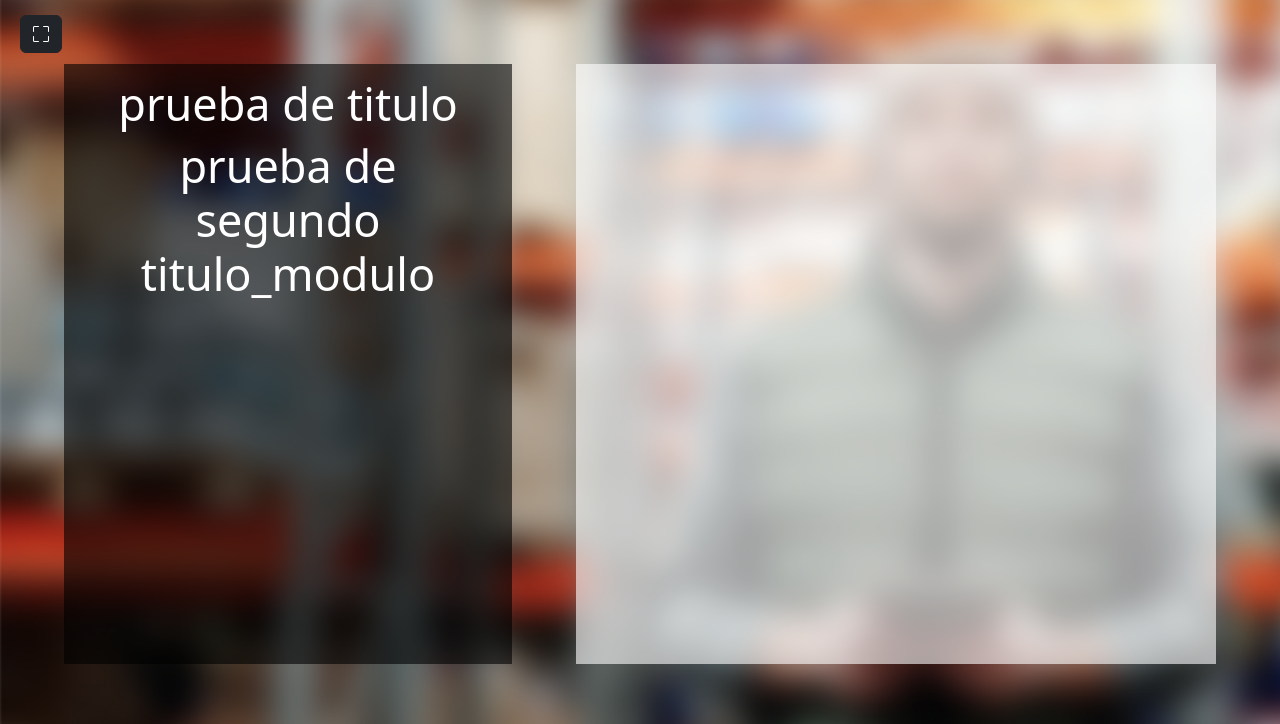
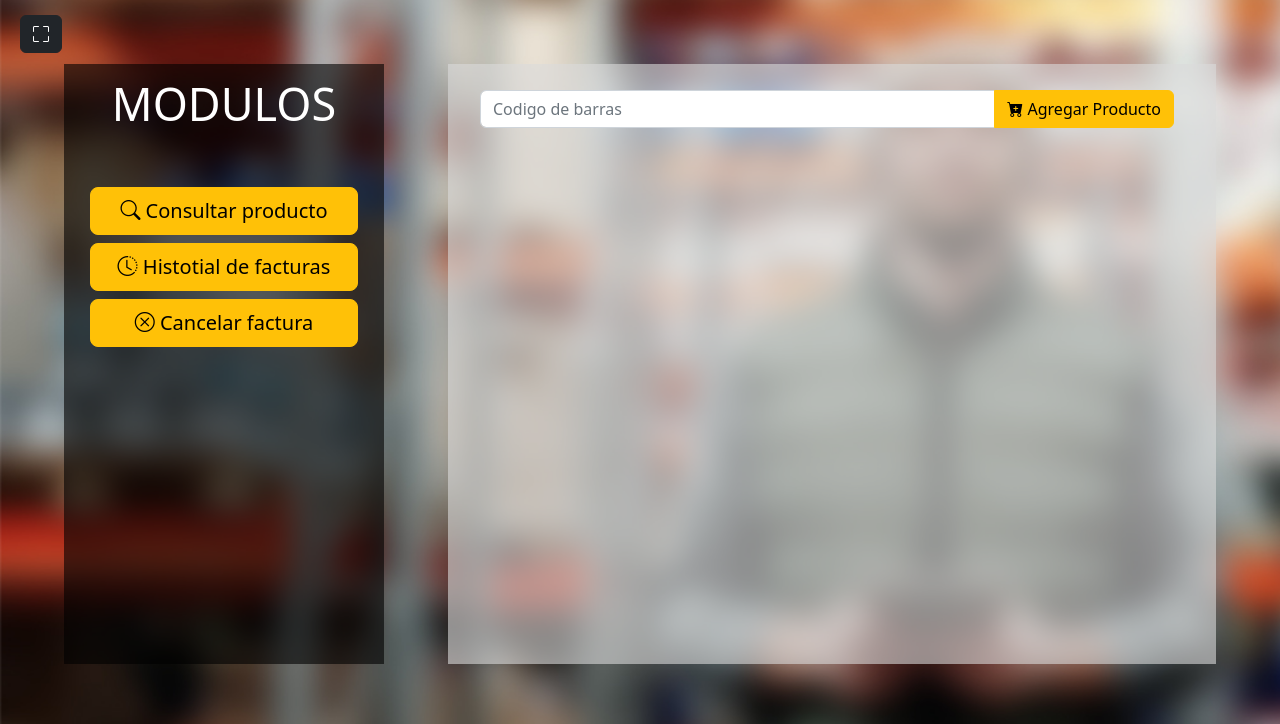
Before and after one commit to bsgaleano20/proyecto_tec_adsi, a PHP site: page /modules/vendedor/home.php in a window 1280 px wide; the page is wider, and only the part inside the window is pictured. Shown: the part 76-800 px from the top of that part. Run offline with PHP 8.4, Linux system fonts and the light colour scheme.

Commit message:
Modulo de Venta añadido

```diff
--- a/app/app_sistema_informacion/Cash_Inventory_PNF/css/main.css
+++ b/app/app_sistema_informacion/Cash_Inventory_PNF/css/main.css
@@ -49,6 +49,24 @@ a:hover{
     opacity: 0.6;
 }
 
+.cuadro_left_ventas{
+    position: absolute;
+    width: 25vw;
+    height: 75vh;
+    margin-top:5%;
+    margin-left:5vw;
+    background-color: #000000;
+    opacity: 0.6;
+}
+
+.cuadro_left_ventas_container{
+    position: absolute;
+    width: 21vw;
+    height: 70vh;
+    margin-top:6%;
+    margin-left:7vw;
+}
+
 .cuadro_left_container{
     position: absolute;
     width: 31vw;
@@ -69,11 +87,11 @@ a:hover{
 
 .cuadro_right_white{
     position: absolute;
-    width: 50vw;
+    width: 60vw;
     height: 75vh;
-    background-color: #ffffff;
+    background-color: #dadada;
     margin-top:5%;
-    margin-left: 45vw;
+    margin-left: 35vw;
     opacity: 0.6;
 }
 
@@ -83,6 +101,15 @@ a:hover{
     height: 65vh;
     margin-top:7%;
     margin-left: 47.5vw;
+    padding-right: 10px;
+}
+
+.cuadro_right_white_container{
+    position: absolute;
+    width: 55vw;
+    height: 65vh;
+    margin-top:7%;
+    margin-left: 37.5vw;
     padding-right: 10px;
 }
 
--- a/app/app_sistema_informacion/Cash_Inventory_PNF/modules/vendedor/home.php
+++ b/app/app_sistema_informacion/Cash_Inventory_PNF/modules/vendedor/home.php
@@ -93,14 +93,70 @@
             </div>
         </div>
         <div id="caja_venta">
-            <div class="cuadro_left"></div>
+            <div class="cuadro_left_ventas"></div>
             <div class="cuadro_right_white"></div>
-            <div class="cuadro_left_container">
-                <h1 class="titulo_modulo">prueba de titulo</h1>
-                <h1 class="titulo_modulo">prueba de segundo titulo_modulo</h1>
+            <div class="cuadro_left_ventas_container">
+                <h1 class="titulo_modulo">MODULOS</h1><br><br>
+
+                <div class="d-grid gap-2">
+                <!-- <div class="input-group">
+                    <input type="text" class="form-control" placeholder="Codigo de barras">
+                    <button type="button" class="btn btn-warning" id="button-addon2"><i class="bi bi-search"></i> Buscar</button>
+                </div> -->
+
+                <!-- Button modal search product-->
+                <a class="btn btn-warning btn-lg" role="button" data-bs-toggle="modal" data-bs-target="#searchProduct"><i class="bi bi-search"></i> Consultar producto</a>
+                <a class="btn btn-warning btn-lg" role="button" href="gestion_producto/gestion_producto.php"><i class="bi bi-clock-history"></i> Histotial de facturas</a>
+                <a class="btn btn-warning btn-lg" role="button"><i class="bi bi-x-circle"></i> Cancelar factura</a>
+
+
+                <!-- Modal -->
+                <div class="modal fade" id="searchProduct" tabindex="-1" aria-labelledby="searchProductLabel" aria-hidden="true">
+                <div class="modal-dialog">
+                    <div class="modal-content">
+                    <div class="modal-header">
+                        <h1 class="modal-title fs-5" id="exampleModalLabel">Consultar Producto</h1>
+                        <button type="button" class="btn-close" data-bs-dismiss="modal" aria-label="Close"></button>
+                    </div>
+                    <div class="modal-body">
+                        <div class="input-group">
+                            <input type="text" class="form-control" placeholder="Codigo de barras">
+                            <button type="button" class="btn btn-warning" id="button-addon2"><i class="bi bi-search"></i> Buscar</button>
+                        </div>
+                        <br>
+                        <table class="table table-light table-striped">
+                            <thead>
+                                <tr>
+                                    <th class="table-dark" scope="col">Nombre</th>
+                                    <th class="table-dark"scope="col">Precio Unitario</th>
+                                    <th class="table-dark"scope="col">Cantidad en Tienda</th>
+                                    <th class="table-dark"scope="col">Cantidad en Bodega</th>
+                                </tr>
+                            </thead>
+                            <tbody>
+                                <tr class="table-light">
+                                    <td class="table-light">Block Cuadriculado</td>
+                                    <td class="table-light">$7.000</td>
+                                    <td class="table-light">80</td>
+                                    <td class="table-light">150</td>
+                                </tr>
+                            </tbody>
+                        </table>
+                    </div>
+                    <div class="modal-footer">
+                        <button type="button" class="btn btn-secondary" data-bs-dismiss="modal">Cerrar</button>
+                    </div>
+                    </div>
+                </div>
+                </div>
+
             </div>
-            <div class="cuadro_right_container">
-
+            </div>
+            <div class="cuadro_right_white_container">
+                <div class="input-group">
+                    <input type="text" class="form-control" placeholder="Codigo de barras">
+                    <button type="button" class="btn btn-warning" id="button-addon2"><i class="bi bi-cart-plus-fill"></i> Agregar Producto</button>
+                </div>
             </div>
             <button type="button" id="fullscreen_button" class="btn btn-dark" onclick="openFullscreen(); exitFullscreen(); ChangeIcon();"><i id="fullscreen_icon" class="bi bi-fullscreen"></i></button>
 
```
